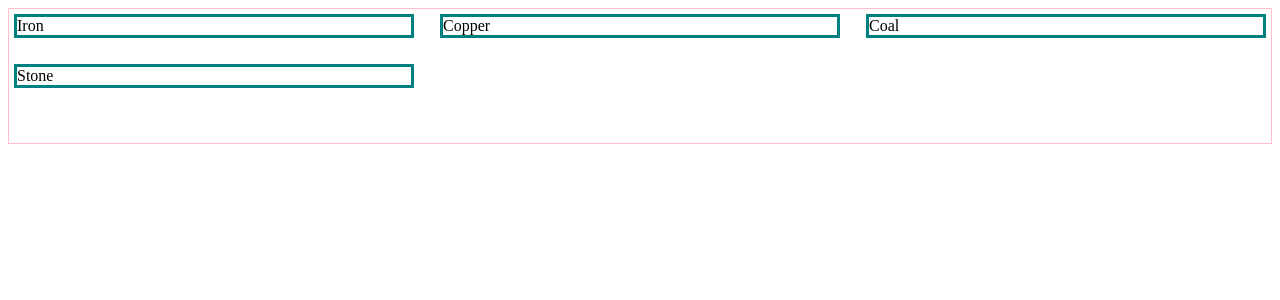
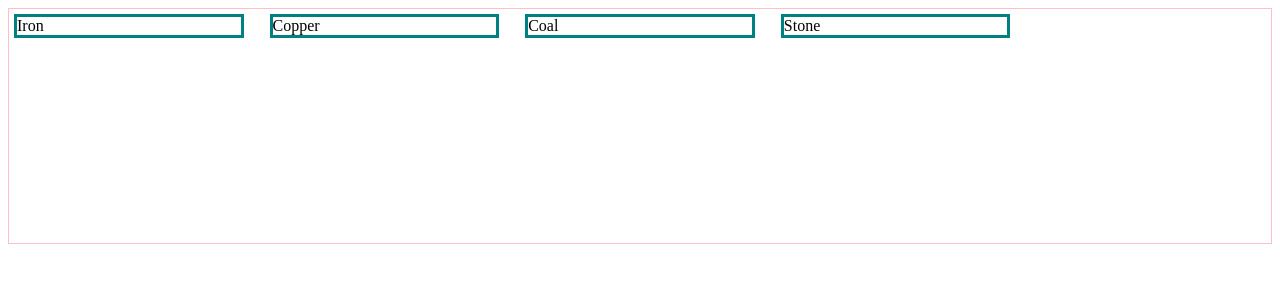
Before and after one commit to Faxn/faxn.github.io, a Jekyll site: the page ddep/2/index.html, which Jekyll copies as it is, in a window 1280 px wide. Shown: the top 300 px of the page. Built offline with Jekyll 4.4.1, drawn with Linux system fonts in a browser that asks for light colours; nearby versions of some CDN libraries.

Commit message:
ddep-2 configurable grid.

```diff
--- a/ddep/2/index.html
+++ b/ddep/2/index.html
@@ -6,8 +6,6 @@
 <style>
     .container {
         display: grid;
-        grid-template-columns: repeat(3, 1fr);
-        grid-template-rows: repeat(3, 1fr);
         gap: 1em;
         border: 1px solid pink;
     }
@@ -57,7 +52,10 @@ class Movable extends React.Component {
 
 class MovableDemo extends React.Component{
     render(props){ return (
-        <div className='container' onDragOver={(event) => this.movableDragOver(event)} onDrop={(event) => this.movableDrop(event)} >
+        <div className='container'
+        onDragOver={(event) => this.movableDragOver(event)}
+        onDrop={(event) => this.movableDrop(event)}
+        style={this.getStyle()}>
             <Movable>Iron</Movable>
             <Movable>Copper</Movable>
             <Movable>Coal</Movable>
@@ -84,15 +82,22 @@ class MovableDemo extends React.Component{
             let gridRect = event.target.getBoundingClientRect();
             let gridX = event.pageX - gridRect.x;
             let gridY = event.pageY - gridRect.y;
-            let col = Math.floor(gridX/ (gridRect.width/COLUMNS) + 1);
-            let row = Math.floor(gridY/ (gridRect.height/ROWS) + 1 );
+            let col = Math.floor(gridX/ (gridRect.width/this.props.columns) + 1);
+            let row = Math.floor(gridY/ (gridRect.height/this.props.rows) + 1 );
             dragged.setState({col: col, row: row});
             console.log(`Moved to ${row}, ${col}`);
         }
     }
+
+    getStyle() {
+        return {
+            gridTemplateColumns: `repeat(${this.props.columns}, 1fr)`,
+            gridTemplateRows: `repeat(${this.props.rows}, 1fr)`,
+        }
+    }
 }
 
-ReactDOM.render(<MovableDemo/>, document.getElementById('⚛️'))
+ReactDOM.render(<MovableDemo rows='5' columns='5'/>, document.getElementById('⚛️'))
 
 </script>
 </body>
```
Also changed, not shown: other parts of ddep/2/index.html (+0 -3 lines).
